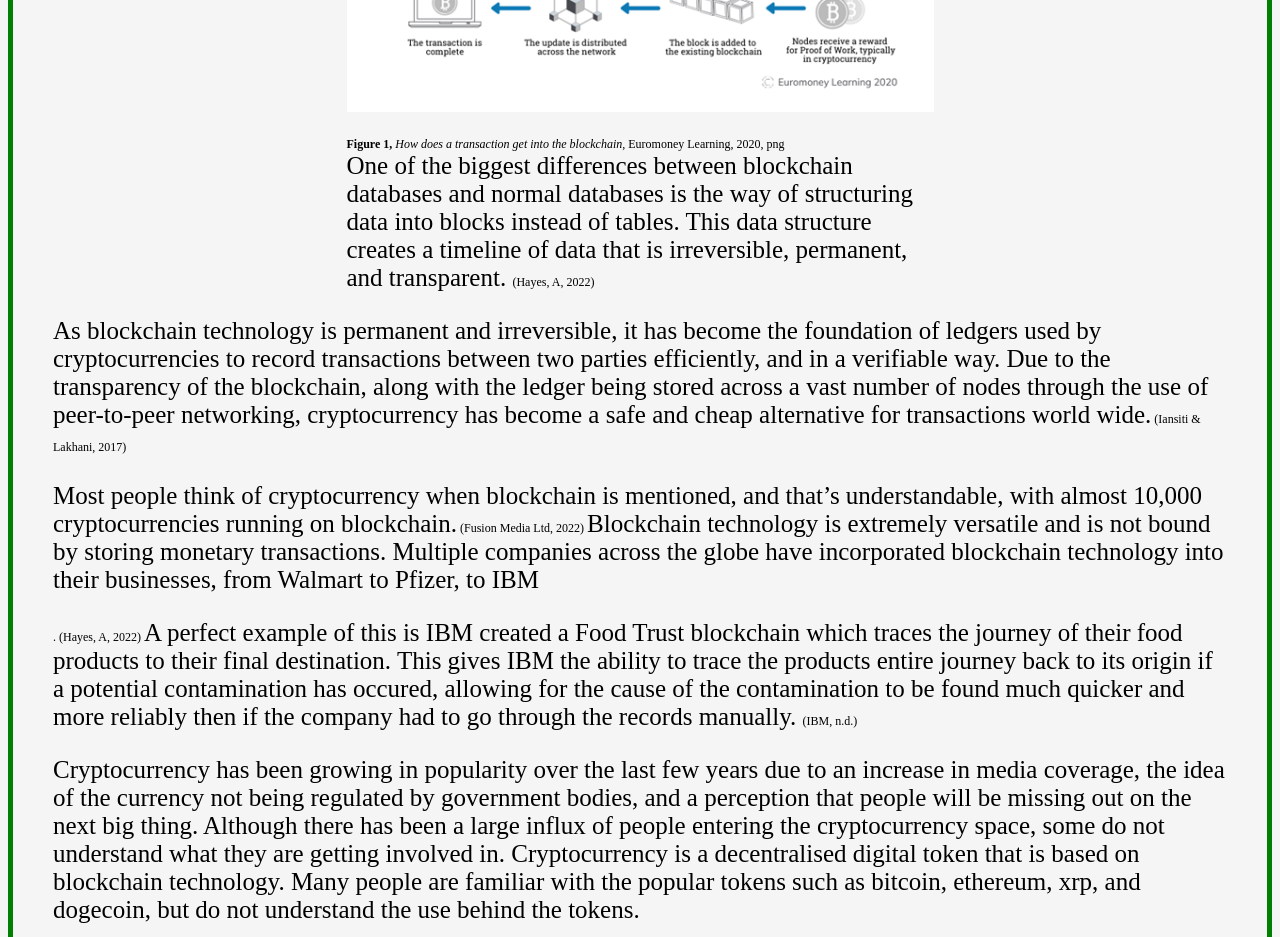
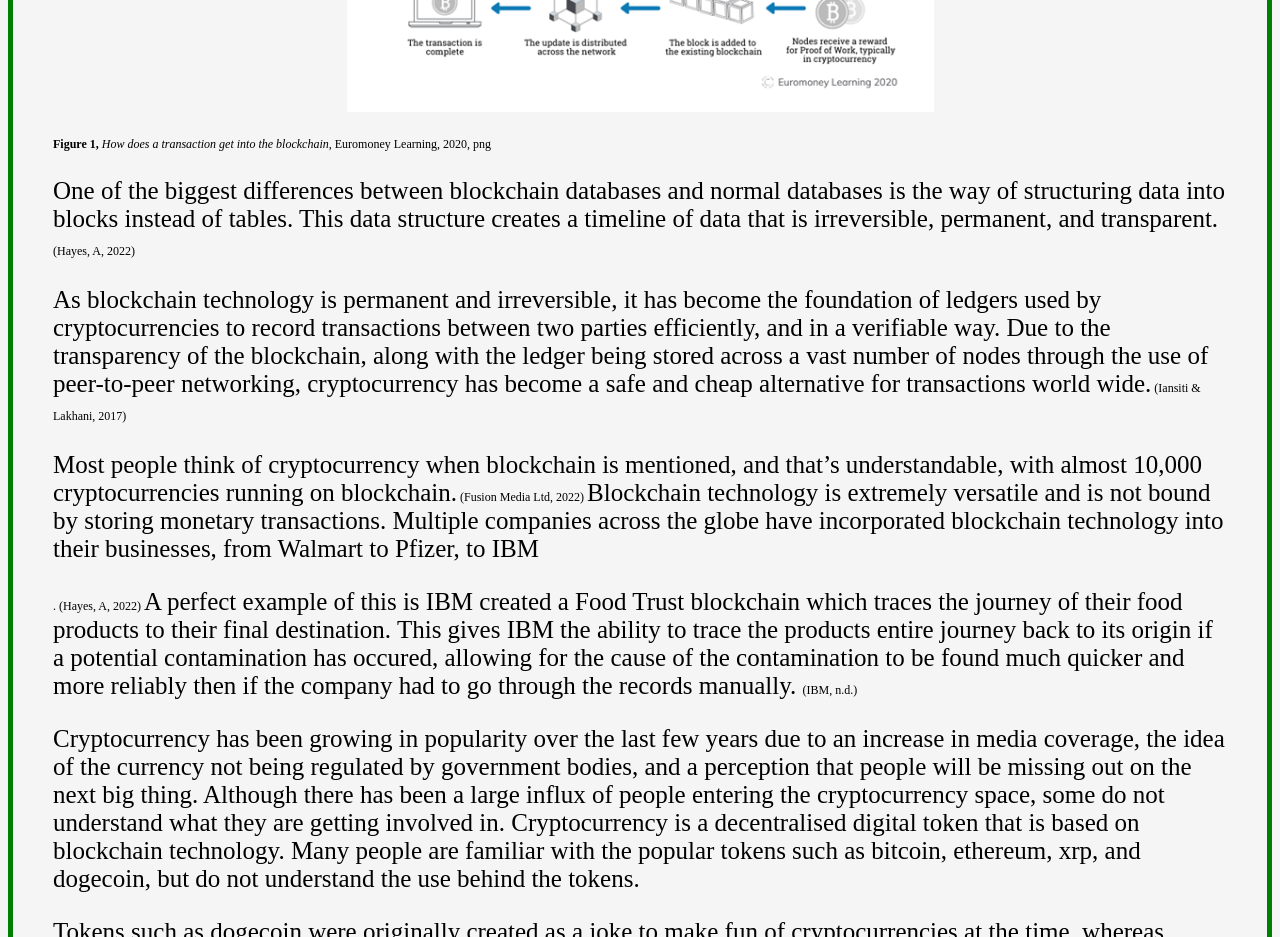
Before and after one commit to KieranSymons/Group3, a plain HTML site: page it.technologies.html in a window 1280 px wide. Shown: the part 1400-2337 px from the top of the page. Drawn offline with Linux system fonts and the light colour scheme.

Commit message:
Update it.technologies.html

```diff
--- a/it.technologies.html
+++ b/it.technologies.html
@@ -41,8 +41,8 @@ Blockchain, which is the technology at the heart of all cryptocurrencies, is a d
 </p>
 <img style="border-radius: 0; width:600px;height:auto;display:block; margin-left: auto;margin-right: auto; width: 50%;" src ="images/crypto.png"> <alt=" crypto transaction chart"> </alt>
 <p>
-    <p class="captions"> <span class="references2"> <strong>Figure 1,</strong> <i>How does a transaction get into the blockchain,</i> Euromoney Learning, 2020, png</span>
-One of the biggest differences between blockchain databases and normal databases is the way of structuring data into blocks instead of tables. This data structure creates a timeline of data that is irreversible, permanent, and transparent. <span class="references">(Hayes, A, 2022)</span>
+<span class="references2"> <strong>Figure 1,</strong> <i>How does a transaction get into the blockchain,</i> Euromoney Learning, 2020, png</span>
+<p>One of the biggest differences between blockchain databases and normal databases is the way of structuring data into blocks instead of tables. This data structure creates a timeline of data that is irreversible, permanent, and transparent. <span class="references">(Hayes, A, 2022)</span>
 </p>
 <p>
 As blockchain technology is permanent and irreversible, it has become the foundation of ledgers used by cryptocurrencies to record transactions between two parties efficiently, and in a verifiable way. Due to the transparency of the blockchain, along with the ledger being stored across a vast number of nodes through the use of peer-to-peer networking, cryptocurrency has become a safe and cheap alternative for transactions world wide.<span class="references"> (Iansiti & Lakhani, 2017) </span>
```
